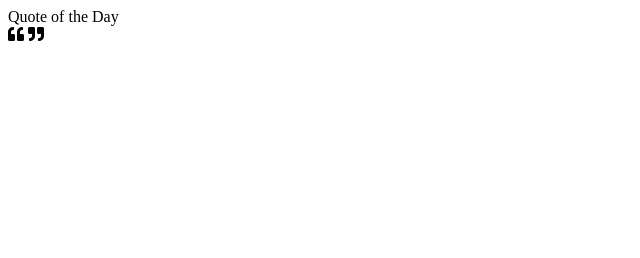
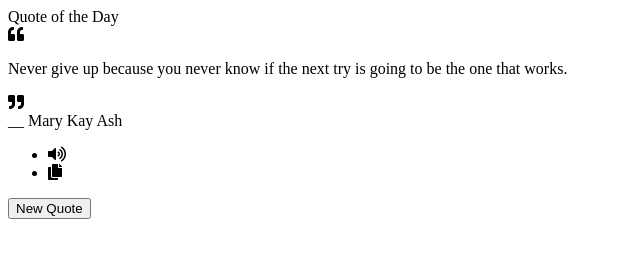
Before and after one commit to mawii0/quote_prayer_generator, a plain HTML site: page index.html in a window 1280 px wide. Shown: the whole page, without its empty margins (0-640 px from the left). Drawn offline with Linux system fonts and the light colour scheme.

Commit message:
fix: html file

```diff
--- a/index.html
+++ b/index.html
@@ -13,9 +13,25 @@
         <div class="content">
             <div class="quote_area">
                 <i class="fas fa-quote-left"></i>
+                <p class="quote">Never give up because you never know if the next try is going to be the one that works.</p>
                 <i class="fas fa-quote-right"></i>
+            </div>
+            <div class="author">
+                <span>__</span>
+                <span class="name">Mary Kay Ash</span>
+            </div>
+        </div>
+        <div class="buttons">
+            <div class="features">
+                <ul>
+                    <li class="speech"><i class="fas fa-volume-up"></i></li>
+                    <li class="copy"><i class="fas fa-copy"></i></li>
+                </ul>
+                <button>New Quote</button>
             </div>
         </div>
     </div>
+
+    <script src="script.js"></script>
 </body>
 </html>
```
